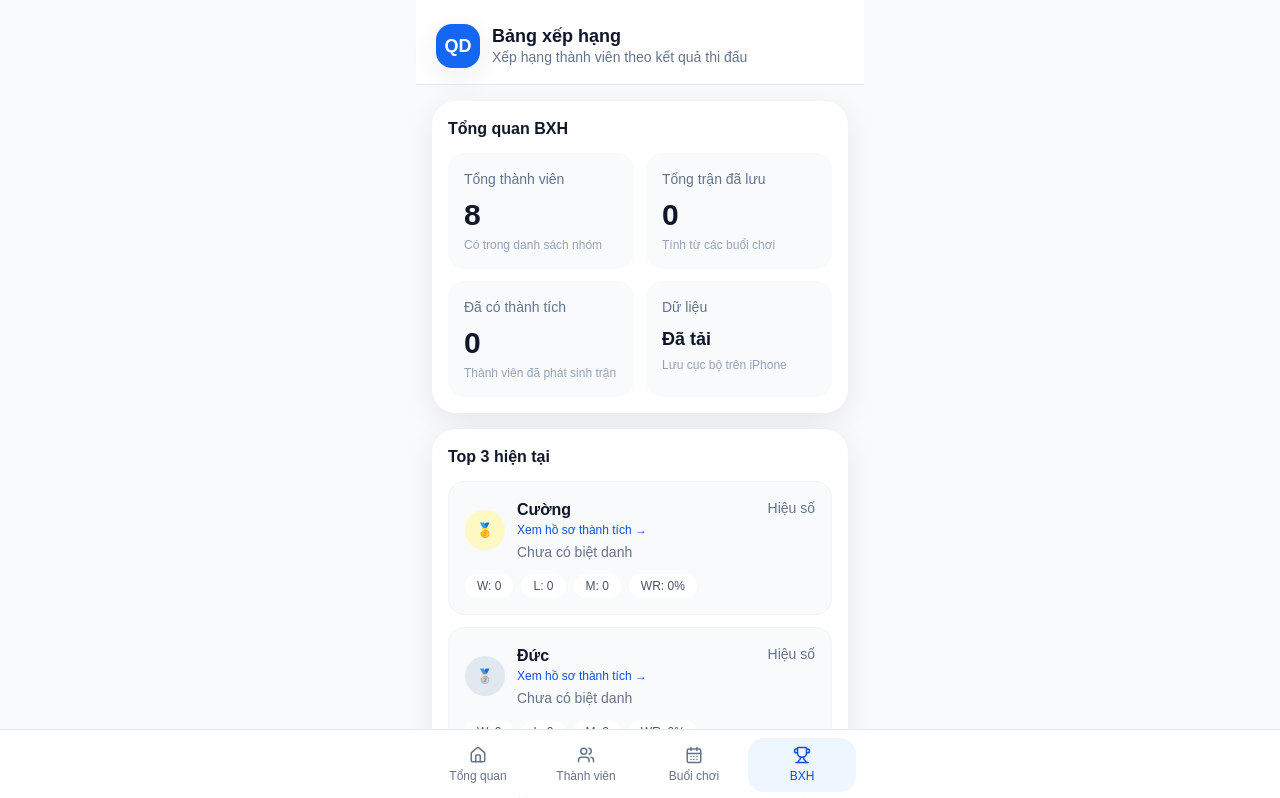
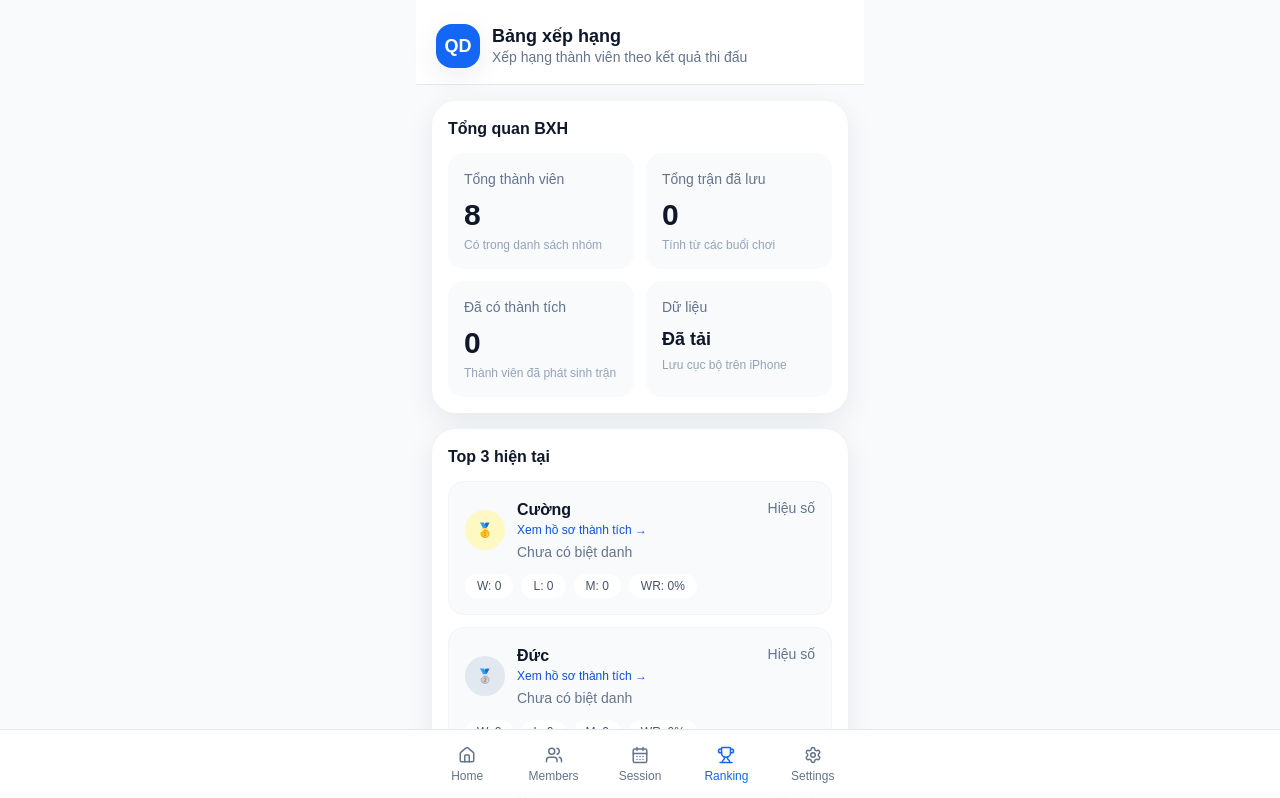
Before and after one commit to tdquan170788-byte/q-pb-smart-match, a Next.js app: page /ranking in a window 1280 px wide. Shown: the top 798 px of the page. Built offline with nearby package versions, Linux system fonts and the light colour scheme.

Commit message:
Update bottom-nav.tsx

```diff
--- a/components/bottom-nav.tsx
+++ b/components/bottom-nav.tsx
@@ -2,13 +2,14 @@
 
 import Link from "next/link";
 import { usePathname } from "next/navigation";
-import { CalendarDays, Home, Trophy, Users } from "lucide-react";
+import { CalendarDays, Home, Settings, Trophy, Users } from "lucide-react";
 
 const items = [
-  { href: "/", label: "Tổng quan", icon: Home },
-  { href: "/members", label: "Thành viên", icon: Users },
-  { href: "/sessions", label: "Buổi chơi", icon: CalendarDays },
-  { href: "/ranking", label: "BXH", icon: Trophy },
+  { href: "/", label: "Home", icon: Home },
+  { href: "/members", label: "Members", icon: Users },
+  { href: "/session", label: "Session", icon: CalendarDays },
+  { href: "/ranking", label: "Ranking", icon: Trophy },
+  { href: "/settings", label: "Settings", icon: Settings },
 ];
 
 export default function BottomNav() {
@@ -16,22 +17,17 @@ export default function BottomNav() {
 
   return (
     <nav className="fixed bottom-0 left-0 right-0 z-20 border-t border-slate-200 bg-white/95 backdrop-blur">
-      <div className="mx-auto grid max-w-md grid-cols-4 px-2 py-2">
+      <div className="mx-auto grid max-w-md grid-cols-5 px-2 py-2">
         {items.map((item) => {
-          const active =
-            pathname === item.href ||
-            (item.href !== "/" && pathname.startsWith(item.href));
-
+          const active = pathname === item.href;
           const Icon = item.icon;
 
           return (
             <Link
               key={item.href}
               href={item.href}
-              className={`flex flex-col items-center justify-center rounded-2xl px-2 py-2 text-xs font-medium transition ${
-                active
-                  ? "bg-brand-50 text-brand-700"
-                  : "text-slate-500 hover:bg-slate-50"
+              className={`flex flex-col items-center justify-center rounded-2xl px-2 py-2 text-xs ${
+                active ? "text-brand-600" : "text-slate-500"
               }`}
             >
               <Icon size={18} />
```
